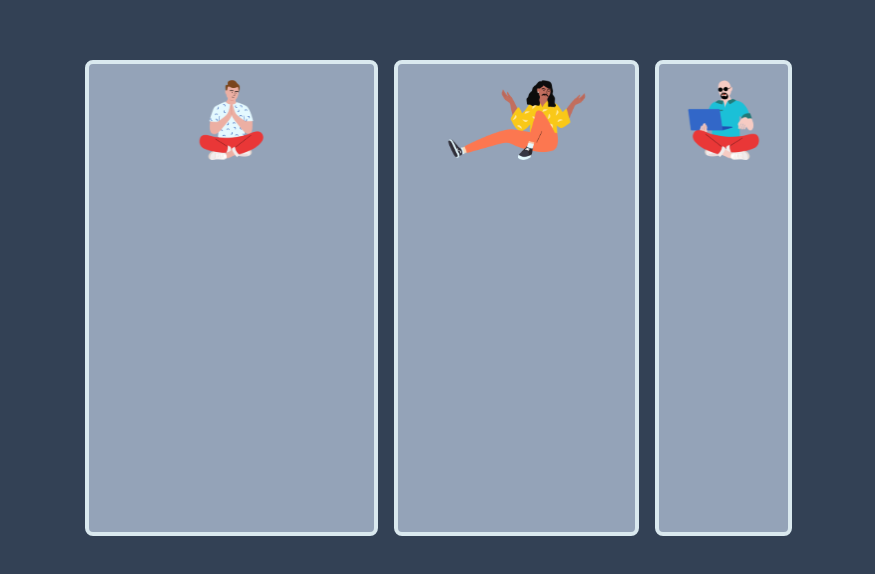
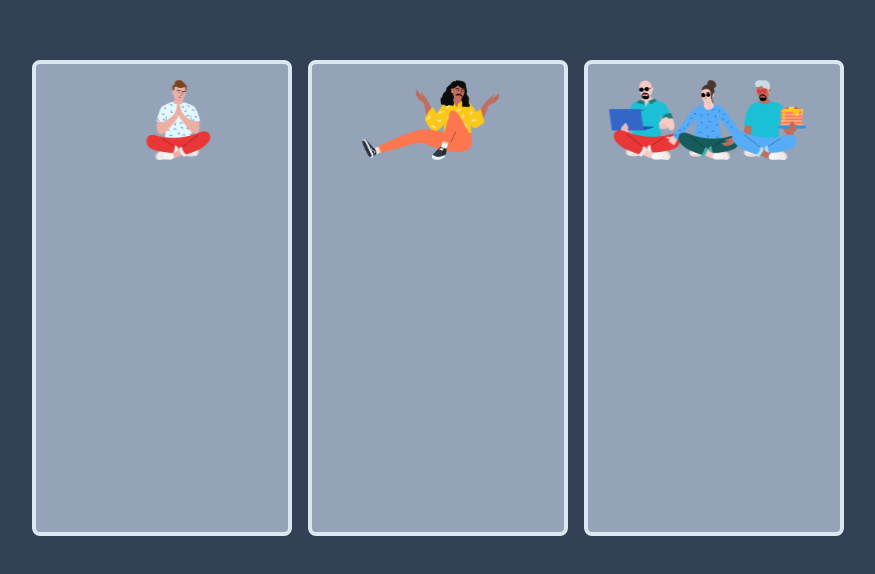
Before and after one commit to JordiNodeJS/challenge_jump2digital2022, a React (Vite) app: page / in a window 1280 px wide. Shown: the part 110-684 px from the top of the page, without its empty margins (202-1077 px from the left). Built offline with nearby package versions, Linux system fonts and the light colour scheme.

Commit message:
Show svgs on the cards

```diff
--- a/src/components/card/Card.jsx
+++ b/src/components/card/Card.jsx
@@ -1,7 +1,24 @@
-const Card = ({ Svgs }) => {
+const Card = ({ Svgs, card }) => {
+  const Svg = Svgs[0]
+  // const Svg1 = (Svgs[1] ||= () => null)
+  // const Svg2 = (Svgs[2] ||= () => null)
+  if (card === 3) {
+    const Svg0 = Svgs[0]
+    const Svg1 = Svgs[1]
+    const Svg2 = Svgs[2]
+
+    return (
+      <div className='relative card flex bg-slate-400'>
+        <Svg0 className='absolute left-2' />
+        <Svg1 className='absolute left-[4.5rem]' />
+        <Svg2 className='absolute left-32' />
+      </div>
+    )
+  }
+
   return (
-    <div className='card bg-slate-400'>
-      <Svgs />
+    <div className='card flex bg-slate-400'>
+      <Svg />
     </div>
   )
 }
--- a/src/components/card/CardList.jsx
+++ b/src/components/card/CardList.jsx
@@ -4,10 +4,11 @@ import Card from './Card'
 const CardList = () => {
   return svgComponents.map(component => {
     const { svgs, id } = component
-    const Svg1 = svgs[0]
-    const SvgToCard = () => <Svg1 key={id} />
+
+    // const Svg1 = svgs[0]
+    // const SvgToCard = () => <Svg1 key={id} />
     // if (Svgs.length >= 2) return <Card key={id} Svgs={svgToCard} />
-    return <Card key={id} Svgs={SvgToCard} />
+    return <Card key={id} card={id} Svgs={svgs} />
   })
 }
 
--- a/src/index.css
+++ b/src/index.css
@@ -9,6 +9,6 @@
 }
 @layer components {
   .card {
-    @apply font-rubik font-light p-4 border-4 border-[#dae9ef] hover:border-black bg-white hover:bg-[#5A45F2] rounded-lg transition-all duration-300 hover:scale-105 h-[476px];
+    @apply font-rubik font-light p-4 border-4 border-[#dae9ef] hover:border-black bg-white hover:bg-[#5A45F2] rounded-lg transition-all duration-300 hover:scale-105 w-[260px] h-[476px];
   }
 }
```
